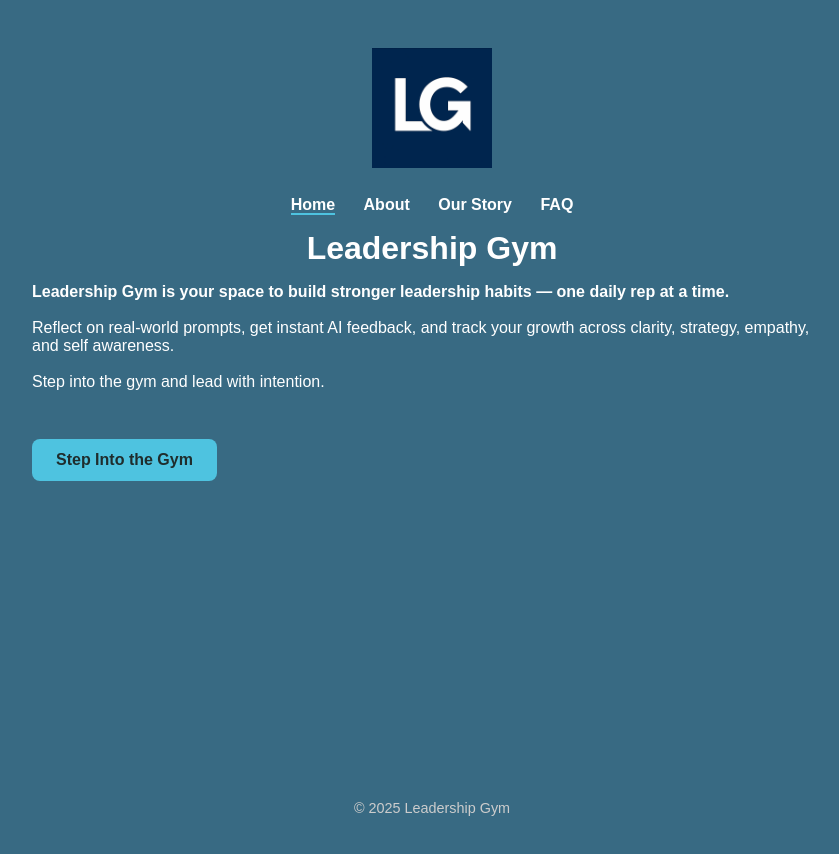
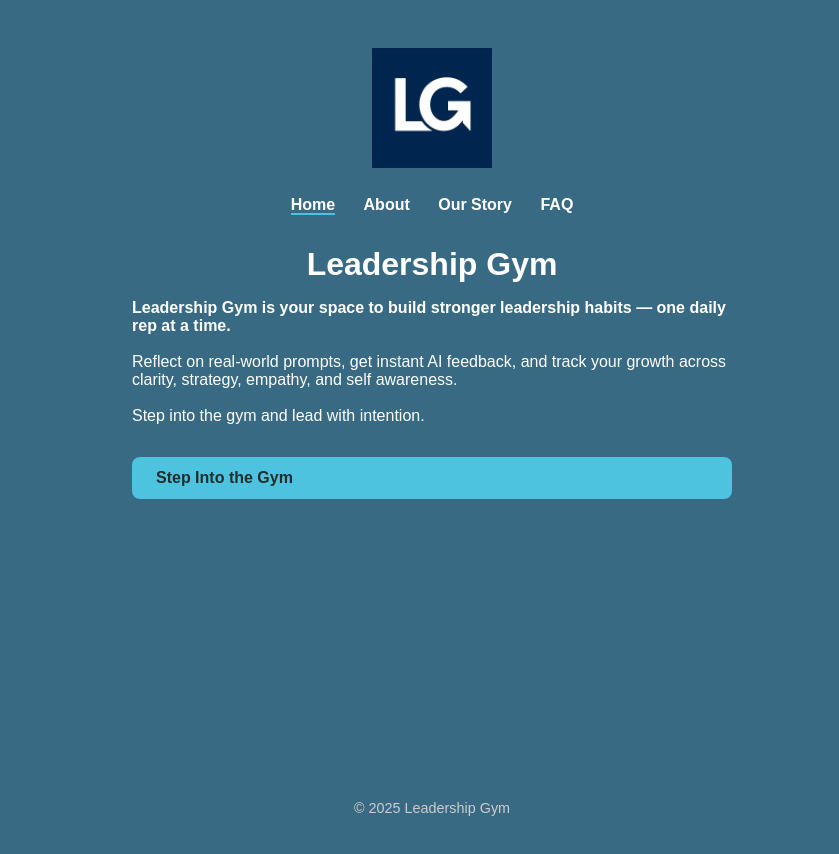
Before and after one commit to jareed85/yourleadershipgym-website, a plain HTML site: page index.html in a window 1280 px wide. Shown: the whole page, without its empty margins (208-1047 px from the left). Drawn offline with Linux system fonts and the light colour scheme.

Commit message:
Update styles.css

```diff
--- a/styles.css
+++ b/styles.css
@@ -92,16 +92,40 @@ main h1 {
   margin-top: 0;    /* optional: tighten the gap above */
   margin-bottom: 1rem;
 }
-/* === Homepage spacing tweaks === */
-body.homepage header {
-  /* Reduce space under the logo/nav */
-  padding-bottom: 0.5rem;
+/* === Homepage overrides (stack layout, no global text-centering) === */
+body.homepage {
+  display: flex;
+  flex-direction: column;
+  align-items: center;      /* center header/nav & column */
+  justify-content: flex-start;
+  padding: 2rem 1rem;
+  /* remove text-align:center here */
 }
 
+/* Center the header/nav */
+body.homepage header {
+  text-align: center;
+}
+
+/* Splash container: narrower, centered, left‐justified content */
 body.homepage main.splash {
-  /* Pull the splash content up closer to the header */
-  margin-top: 0.5rem;
+  display: block;
+  margin: 1rem auto;        /* vertical gap + horiz-center */
+  max-width: 600px;          /* narrower read-width */
+  text-align: left;          /* keep paragraphs left-aligned */
 }
+
+/* Center only the main title */
+body.homepage main.splash h1 {
+  text-align: center;
+}
+
+/* Center only the button */
+body.homepage main.splash a.button {
+  display: block;            /* make margin auto work */
+  margin: 2rem auto;         /* center horizontally */
+}
+
 /* Narrow the reading column on all non-homepage pages */
 body:not(.homepage) main {
   max-width: 600px;    /* or 550px, tweak to taste */
```
